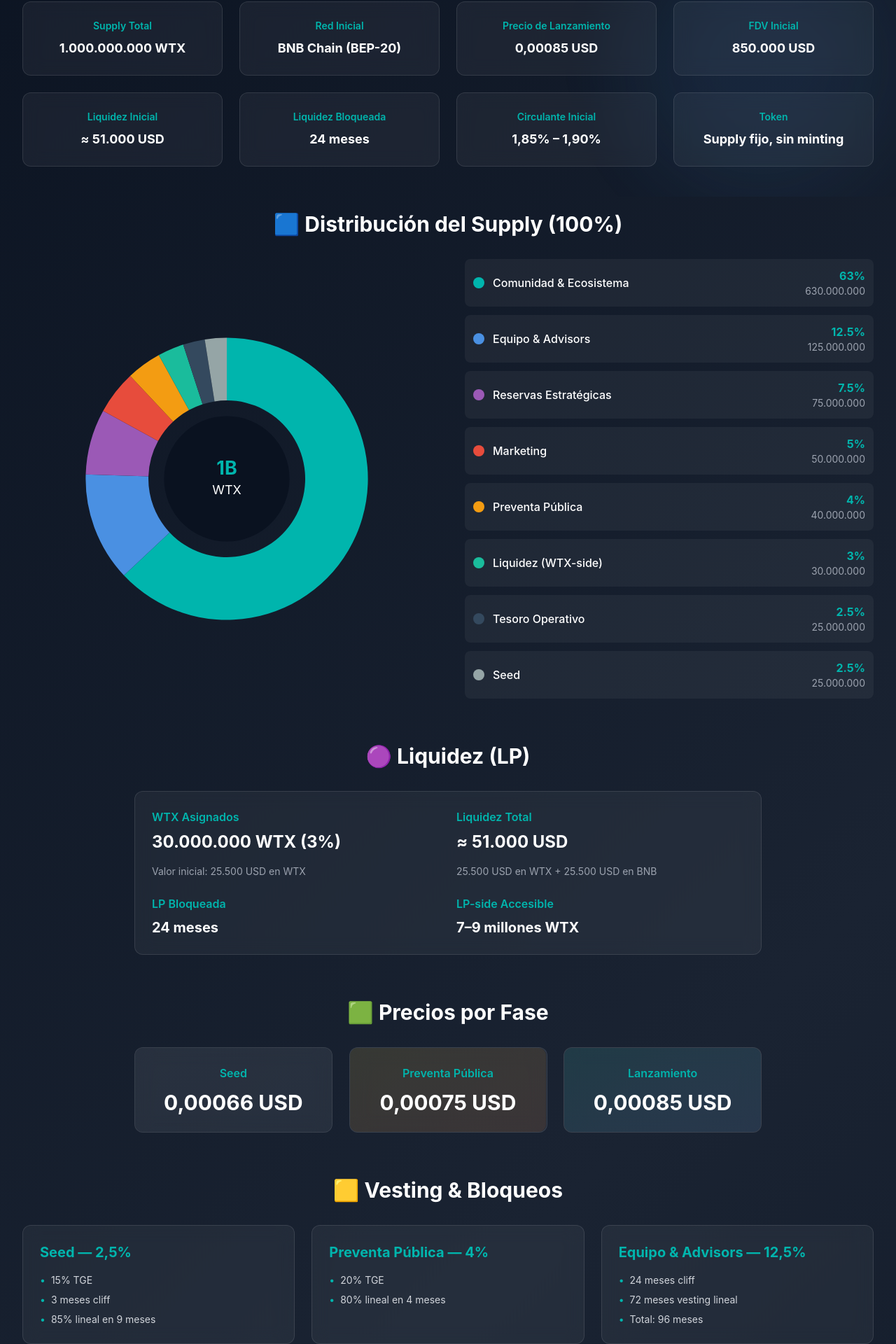
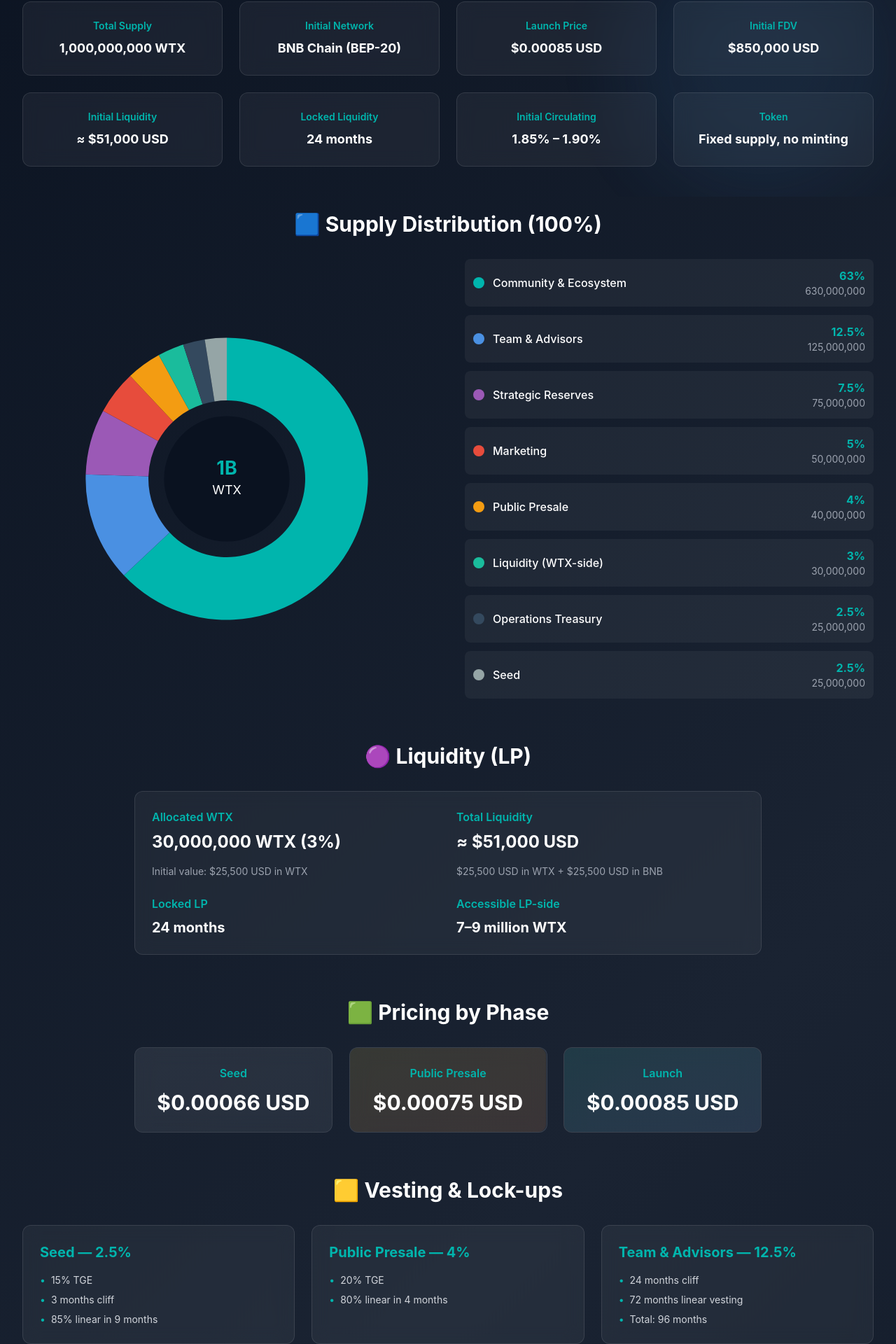
Before and after one commit to web3trustx/web3trustx, a Next.js app: page /tokenomics in a window 1280 px wide. Shown: the part 519-2439 px from the top of the page at 70% size. Built offline with nearby package versions, Linux system fonts and the light colour scheme.

Commit message:
Translate Tokenomics page to English for language consistency

```diff
--- a/pages/tokenomics.tsx
+++ b/pages/tokenomics.tsx
@@ -8,37 +8,37 @@
   const { t } = useLanguage();
 
   const distribution = [
-    { name: 'Comunidad & Ecosistema', percentage: 63, amount: '630.000.000', color: '#00B5AD' },
-    { name: 'Equipo & Advisors', percentage: 12.5, amount: '125.000.000', color: '#4A90E2' },
-    { name: 'Reservas Estratégicas', percentage: 7.5, amount: '75.000.000', color: '#9B59B6' },
-    { name: 'Marketing', percentage: 5, amount: '50.000.000', color: '#E74C3C' },
-    { name: 'Preventa Pública', percentage: 4, amount: '40.000.000', color: '#F39C12' },
-    { name: 'Liquidez (WTX-side)', percentage: 3, amount: '30.000.000', color: '#1ABC9C' },
-    { name: 'Tesoro Operativo', percentage: 2.5, amount: '25.000.000', color: '#34495E' },
-    { name: 'Seed', percentage: 2.5, amount: '25.000.000', color: '#95A5A6' },
+    { name: 'Community & Ecosystem', percentage: 63, amount: '630,000,000', color: '#00B5AD' },
+    { name: 'Team & Advisors', percentage: 12.5, amount: '125,000,000', color: '#4A90E2' },
+    { name: 'Strategic Reserves', percentage: 7.5, amount: '75,000,000', color: '#9B59B6' },
+    { name: 'Marketing', percentage: 5, amount: '50,000,000', color: '#E74C3C' },
+    { name: 'Public Presale', percentage: 4, amount: '40,000,000', color: '#F39C12' },
+    { name: 'Liquidity (WTX-side)', percentage: 3, amount: '30,000,000', color: '#1ABC9C' },
+    { name: 'Operations Treasury', percentage: 2.5, amount: '25,000,000', color: '#34495E' },
+    { name: 'Seed', percentage: 2.5, amount: '25,000,000', color: '#95A5A6' },
   ];
 
   const utilities = [
     'TrustXScanner (premium)',
-    'TrustXDex (herramientas avanzadas)',
-    'TrustXScore (reputación y auditoría)',
-    'TrustXHub (análisis de desarrolladores)',
-    'TrustXInfluence (recompensas)',
-    'TrustXBadge (credenciales verificadas)',
-    'Bots premium',
-    'Recompensas por actividad',
+    'TrustXDex (advanced tools)',
+    'TrustXScore (reputation & audit)',
+    'TrustXHub (developer analysis)',
+    'TrustXInfluence (rewards)',
+    'TrustXBadge (verified credentials)',
+    'Premium bots',
+    'Activity rewards',
     'Staking / LP Mining',
-    'App móvil',
-    'Expansión multichain',
+    'Mobile app',
+    'Multichain expansion',
   ];
 
   const protections = [
-    'Límites por wallet en preventa',
-    'Límites por transacción en lanzamiento',
-    'LP bloqueada 24 meses',
-    'Equipo sin tokens 2 años',
-    'Sin minting, sin funciones ocultas',
-    'Contratos bloqueados y auditables',
+    'Wallet limits in presale',
+    'Transaction limits at launch',
+    'LP locked 24 months',
+    'Team without tokens for 2 years',
+    'No minting, no hidden functions',
+    'Locked and auditable contracts',
   ];
 
   return (
@@ -57,10 +57,10 @@
             className="text-center mb-16"
           >
             <h1 className="section-title mb-6">
-              Tokenomics Oficiales — WEB3TRUSTX (WTX)
+              Official Tokenomics — WEB3TRUSTX (WTX)
             </h1>
             <p className="text-xl text-gray-300 max-w-3xl mx-auto">
-              Supply total: 1.000.000.000 WTX • Red inicial: BNB Chain (BEP-20)
+              Total Supply: 1,000,000,000 WTX • Initial Network: BNB Chain (BEP-20)
             </p>
           </motion.div>
 
@@ -71,17 +71,17 @@
             viewport={{ once: true }}
             className="mb-16"
           >
-            <h2 className="text-3xl font-bold text-white mb-8 text-center">🌐 Datos Generales</h2>
+            <h2 className="text-3xl font-bold text-white mb-8 text-center">🌐 General Data</h2>
             <div className="grid md:grid-cols-2 lg:grid-cols-4 gap-6">
               {[
-                { label: 'Supply Total', value: '1.000.000.000 WTX' },
-                { label: 'Red Inicial', value: 'BNB Chain (BEP-20)' },
-                { label: 'Precio de Lanzamiento', value: '0,00085 USD' },
-                { label: 'FDV Inicial', value: '850.000 USD' },
-                { label: 'Liquidez Inicial', value: '≈ 51.000 USD' },
-                { label: 'Liquidez Bloqueada', value: '24 meses' },
-                { label: 'Circulante Inicial', value: '1,85% – 1,90%' },
-                { label: 'Token', value: 'Supply fijo, sin minting' },
+                { label: 'Total Supply', value: '1,000,000,000 WTX' },
+                { label: 'Initial Network', value: 'BNB Chain (BEP-20)' },
+                { label: 'Launch Price', value: '$0.00085 USD' },
+                { label: 'Initial FDV', value: '$850,000 USD' },
+                { label: 'Initial Liquidity', value: '≈ $51,000 USD' },
+                { label: 'Locked Liquidity', value: '24 months' },
+                { label: 'Initial Circulating', value: '1.85% – 1.90%' },
+                { label: 'Token', value: 'Fixed supply, no minting' },
               ].map((item, index) => (
                 <motion.div
                   key={index}
@@ -105,7 +105,7 @@
             viewport={{ once: true }}
             className="mb-16"
           >
-            <h2 className="text-3xl font-bold text-white mb-8 text-center">🟦 Distribución del Supply (100%)</h2>
+            <h2 className="text-3xl font-bold text-white mb-8 text-center">🟦 Supply Distribution (100%)</h2>
             <div className="grid lg:grid-cols-2 gap-12 items-center">
               {/* Donut Chart */}
               <div className="relative">
@@ -200,26 +200,26 @@
             viewport={{ once: true }}
             className="mb-16"
           >
-            <h2 className="text-3xl font-bold text-white mb-8 text-center">🟣 Liquidez (LP)</h2>
+            <h2 className="text-3xl font-bold text-white mb-8 text-center">🟣 Liquidity (LP)</h2>
             <div className="card-cyber max-w-4xl mx-auto">
               <div className="grid md:grid-cols-2 gap-6">
                 <div>
-                  <p className="text-primary font-semibold mb-2">WTX Asignados</p>
-                  <p className="text-2xl font-bold text-white mb-4">30.000.000 WTX (3%)</p>
-                  <p className="text-gray-400 text-sm">Valor inicial: 25.500 USD en WTX</p>
+                  <p className="text-primary font-semibold mb-2">Allocated WTX</p>
+                  <p className="text-2xl font-bold text-white mb-4">30,000,000 WTX (3%)</p>
+                  <p className="text-gray-400 text-sm">Initial value: $25,500 USD in WTX</p>
                 </div>
                 <div>
-                  <p className="text-primary font-semibold mb-2">Liquidez Total</p>
-                  <p className="text-2xl font-bold text-white mb-4">≈ 51.000 USD</p>
-                  <p className="text-gray-400 text-sm">25.500 USD en WTX + 25.500 USD en BNB</p>
+                  <p className="text-primary font-semibold mb-2">Total Liquidity</p>
+                  <p className="text-2xl font-bold text-white mb-4">≈ $51,000 USD</p>
+                  <p className="text-gray-400 text-sm">$25,500 USD in WTX + $25,500 USD in BNB</p>
                 </div>
                 <div>
-                  <p className="text-primary font-semibold mb-2">LP Bloqueada</p>
-                  <p className="text-xl font-bold text-white">24 meses</p>
+                  <p className="text-primary font-semibold mb-2">Locked LP</p>
+                  <p className="text-xl font-bold text-white">24 months</p>
                 </div>
                 <div>
-                  <p className="text-primary font-semibold mb-2">LP-side Accesible</p>
-                  <p className="text-xl font-bold text-white">7–9 millones WTX</p>
+                  <p className="text-primary font-semibold mb-2">Accessible LP-side</p>
+                  <p className="text-xl font-bold text-white">7–9 million WTX</p>
                 </div>
               </div>
             </div>
@@ -232,12 +232,12 @@
             viewport={{ once: true }}
             className="mb-16"
           >
-            <h2 className="text-3xl font-bold text-white mb-8 text-center">🟩 Precios por Fase</h2>
+            <h2 className="text-3xl font-bold text-white mb-8 text-center">🟩 Pricing by Phase</h2>
             <div className="grid md:grid-cols-3 gap-6 max-w-4xl mx-auto">
               {[
-                { phase: 'Seed', price: '0,00066 USD', color: 'from-gray-500 to-gray-600' },
-                { phase: 'Preventa Pública', price: '0,00075 USD', color: 'from-yellow-500 to-orange-500' },
-                { phase: 'Lanzamiento', price: '0,00085 USD', color: 'from-primary to-accent-blue' },
+                { phase: 'Seed', price: '$0.00066 USD', color: 'from-gray-500 to-gray-600' },
+                { phase: 'Public Presale', price: '$0.00075 USD', color: 'from-yellow-500 to-orange-500' },
+                { phase: 'Launch', price: '$0.00085 USD', color: 'from-primary to-accent-blue' },
               ].map((item, index) => (
                 <motion.div
                   key={index}
@@ -264,36 +264,36 @@
             viewport={{ once: true }}
             className="mb-16"
           >
-            <h2 className="text-3xl font-bold text-white mb-8 text-center">🟨 Vesting & Bloqueos</h2>
+            <h2 className="text-3xl font-bold text-white mb-8 text-center">🟨 Vesting & Lock-ups</h2>
             <div className="grid md:grid-cols-2 lg:grid-cols-3 gap-6">
               {[
                 {
-                  title: 'Seed — 2,5%',
-                  details: ['15% TGE', '3 meses cliff', '85% lineal en 9 meses'],
+                  title: 'Seed — 2.5%',
+                  details: ['15% TGE', '3 months cliff', '85% linear in 9 months'],
                 },
                 {
-                  title: 'Preventa Pública — 4%',
-                  details: ['20% TGE', '80% lineal en 4 meses'],
+                  title: 'Public Presale — 4%',
+                  details: ['20% TGE', '80% linear in 4 months'],
                 },
                 {
-                  title: 'Equipo & Advisors — 12,5%',
-                  details: ['24 meses cliff', '72 meses vesting lineal', 'Total: 96 meses'],
+                  title: 'Team & Advisors — 12.5%',
+                  details: ['24 months cliff', '72 months linear vesting', 'Total: 96 months'],
                 },
                 {
-                  title: 'Comunidad & Ecosistema — 63%',
-                  details: ['100% bloqueado', 'Liberación programada', 'Sin liberación automática'],
+                  title: 'Community & Ecosystem — 63%',
+                  details: ['100% locked', 'Programmed release', 'No automatic release'],
                 },
                 {
-                  title: 'Reservas Estratégicas — 7,5%',
-                  details: ['Bloqueo largo plazo'],
+                  title: 'Strategic Reserves — 7.5%',
+                  details: ['Long-term lock'],
                 },
                 {
                   title: 'Marketing — 5%',
-                  details: ['1 mes cliff', 'Vesting 12 meses'],
+                  details: ['1 month cliff', '12 months vesting'],
                 },
                 {
-                  title: 'Tesoro Operativo — 2,5%',
-                  details: ['6 meses cliff', 'Vesting 12 meses'],
+                  title: 'Operations Treasury — 2.5%',
+                  details: ['6 months cliff', '12 months vesting'],
                 },
               ].map((item, index) => (
                 <motion.div
@@ -318,49 +318,49 @@
             </div>
           </motion.section>
 
-          {/* Circulante Inicial */}
+          {/* Initial Circulating Supply */}
           <motion.section
             initial={{ opacity: 0, y: 30 }}
             whileInView={{ opacity: 1, y: 0 }}
             viewport={{ once: true }}
             className="mb-16"
           >
-            <h2 className="text-3xl font-bold text-white mb-8 text-center">🟥 Circulante Inicial</h2>
+            <h2 className="text-3xl font-bold text-white mb-8 text-center">🟥 Initial Circulating Supply</h2>
             <div className="card-cyber max-w-4xl mx-auto">
               <div className="grid md:grid-cols-2 gap-6 mb-6">
                 <div>
-                  <p className="text-gray-400 mb-2">LP accesible</p>
+                  <p className="text-gray-400 mb-2">Accessible LP</p>
                   <p className="text-2xl font-bold text-white">7–9M WTX</p>
                 </div>
                 <div>
                   <p className="text-gray-400 mb-2">Seed TGE</p>
-                  <p className="text-2xl font-bold text-white">3,75M WTX</p>
+                  <p className="text-2xl font-bold text-white">3.75M WTX</p>
                 </div>
                 <div>
-                  <p className="text-gray-400 mb-2">Preventa TGE</p>
+                  <p className="text-gray-400 mb-2">Presale TGE</p>
                   <p className="text-2xl font-bold text-white">8M WTX</p>
                 </div>
                 <div>
-                  <p className="text-gray-400 mb-2">Airdrop inicial</p>
-                  <p className="text-2xl font-bold text-white">3,53M WTX</p>
+                  <p className="text-gray-400 mb-2">Initial Airdrop</p>
+                  <p className="text-2xl font-bold text-white">3.53M WTX</p>
                 </div>
               </div>
               <div className="border-t border-white/10 pt-6">
-                <p className="text-gray-400 mb-2 text-center">Total Circulante Inicial</p>
-                <p className="text-4xl font-bold text-primary text-center">≈ 18,5–19,3M WTX</p>
-                <p className="text-gray-400 text-center mt-2">(1,85–1,90% del supply total)</p>
+                <p className="text-gray-400 mb-2 text-center">Total Initial Circulating</p>
+                <p className="text-4xl font-bold text-primary text-center">≈ 18.5–19.3M WTX</p>
+                <p className="text-gray-400 text-center mt-2">(1.85–1.90% of total supply)</p>
               </div>
             </div>
           </motion.section>
 
-          {/* Utilidad del Token */}
+          {/* Token Utility */}
           <motion.section
             initial={{ opacity: 0, y: 30 }}
             whileInView={{ opacity: 1, y: 0 }}
             viewport={{ once: true }}
             className="mb-16"
           >
-            <h2 className="text-3xl font-bold text-white mb-8 text-center">🟩 Utilidad del Token WTX</h2>
+            <h2 className="text-3xl font-bold text-white mb-8 text-center">🟩 WTX Token Utility</h2>
             <div className="grid md:grid-cols-2 lg:grid-cols-3 gap-4 max-w-5xl mx-auto">
               {utilities.map((utility, index) => (
                 <motion.div
@@ -378,14 +378,14 @@
             </div>
           </motion.section>
 
-          {/* Protección al Usuario */}
+          {/* User Protection */}
           <motion.section
             initial={{ opacity: 0, y: 30 }}
             whileInView={{ opacity: 1, y: 0 }}
             viewport={{ once: true }}
             className="mb-16"
           >
-            <h2 className="text-3xl font-bold text-white mb-8 text-center">🟧 Protección al Usuario</h2>
+            <h2 className="text-3xl font-bold text-white mb-8 text-center">🟧 User Protection</h2>
             <div className="grid md:grid-cols-2 lg:grid-cols-3 gap-4 max-w-5xl mx-auto">
               {protections.map((protection, index) => (
                 <motion.div
@@ -403,28 +403,28 @@
             </div>
           </motion.section>
 
-          {/* Expansión Multichain */}
+          {/* Multichain Expansion */}
           <motion.section
             initial={{ opacity: 0, y: 30 }}
             whileInView={{ opacity: 1, y: 0 }}
             viewport={{ once: true }}
           >
-            <h2 className="text-3xl font-bold text-white mb-8 text-center">🟦 Expansión Multichain</h2>
+            <h2 className="text-3xl font-bold text-white mb-8 text-center">🟦 Multichain Expansion</h2>
             <div className="card-cyber max-w-4xl mx-auto">
               <div className="grid md:grid-cols-3 gap-6 text-center">
                 <div>
                   <p className="text-4xl mb-3">🚀</p>
-                  <p className="text-primary font-semibold mb-2">Lanzamiento</p>
+                  <p className="text-primary font-semibold mb-2">Launch</p>
                   <p className="text-white font-bold">BNB Chain</p>
                 </div>
                 <div>
                   <p className="text-4xl mb-3">⏭️</p>
-                  <p className="text-primary font-semibold mb-2">Siguiente</p>
+                  <p className="text-primary font-semibold mb-2">Next</p>
                   <p className="text-white font-bold">Solana</p>
                 </div>
                 <div>
                   <p className="text-4xl mb-3">🌐</p>
-                  <p className="text-primary font-semibold mb-2">Futuras Cadenas</p>
+                  <p className="text-primary font-semibold mb-2">Future Chains</p>
                   <p className="text-white font-bold">Base, Polygon, Sui</p>
                 </div>
               </div>
```
